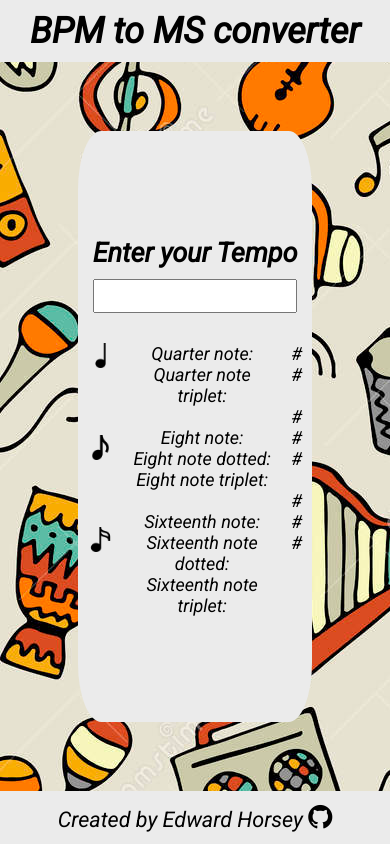
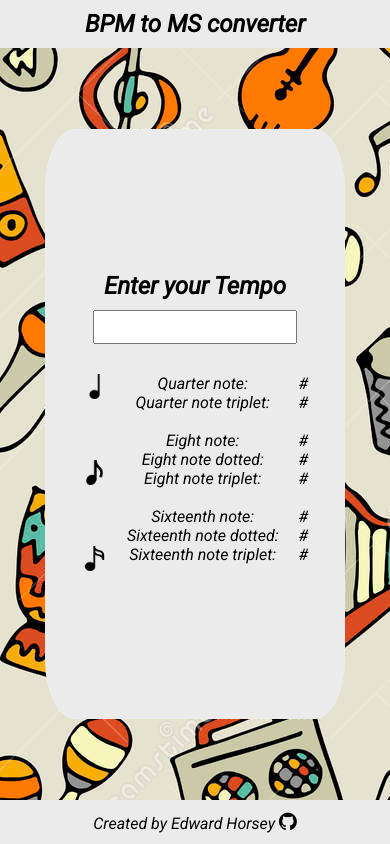
Before and after one commit to edwardhorsey/tempo-calculator, a plain HTML site: page index.html in a window 390 px wide. Drawn offline with Linux system fonts and the light colour scheme.

Commit message:
responsive

```diff
--- a/index.scss
+++ b/index.scss
@@ -19,7 +19,7 @@ body{
   background-image: url(./imgs/tile.jpg);
   color: $primary-font-color;
   font-family: 'Roboto', sans-serif;
-  font-size: 18px;
+  font-size: 16px;
   display: flex;
   flex-direction: column;
   justify-content: space-between;
@@ -31,6 +31,9 @@ body{
 header{
   text-align: center;
   background-color: $secondary-color;
+  h1 {
+    font-size: 24px;
+  }
 }
 
 main{
@@ -42,6 +45,9 @@ main{
   // background-position: bottom;
   border-radius: 10%;
   width: 60%;
+  max-width: 600px;
+  min-width: 300px;
+  // width: 85%;
   height: 70%;
   margin: 0 auto;
 
@@ -92,7 +98,7 @@ main{
   footer{
     background-color: $secondary-color;
     padding: 10px;
-    font-size: 1.2em;
+    font-size: 1em;
     a {
         color: $primary-font-color;
         font-size: 1.3em;
@@ -101,3 +107,23 @@ main{
         }
       }
   }
+
+@media only screen and (min-width: 550px) {
+
+  body {
+    font-size: 18px;
+
+    header {
+      h1 {
+        font-size: 2em;
+      }
+    }
+
+    footer {
+      font-size: 1.2em;
+    }
+  }
+
+
+
+}
```
Also changed, not shown: index.css, 1 other file.
